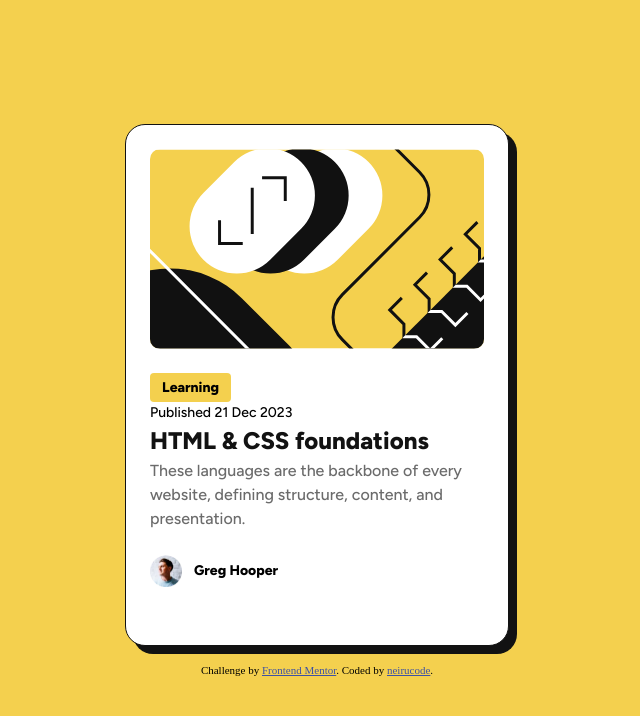
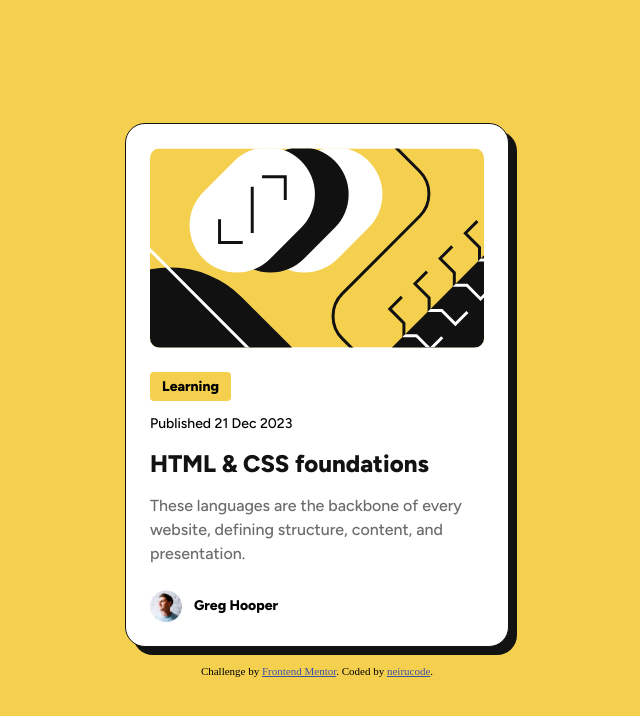
Before and after one commit to neirucode/blog-preview-card, a plain HTML site: page index.html in a window 1280 px wide. Shown: the whole page, without its empty margins (323-963 px from the left). Drawn offline with Linux system fonts and the light colour scheme.

Commit message:
Update minor fixes

```diff
--- a/style.css
+++ b/style.css
@@ -105,7 +105,7 @@ body {
     border-radius: 10px;
 }
 
-.card .card__content {
+.card header {
     display: flex;
     flex-direction: column;
     gap: 12px;
```
